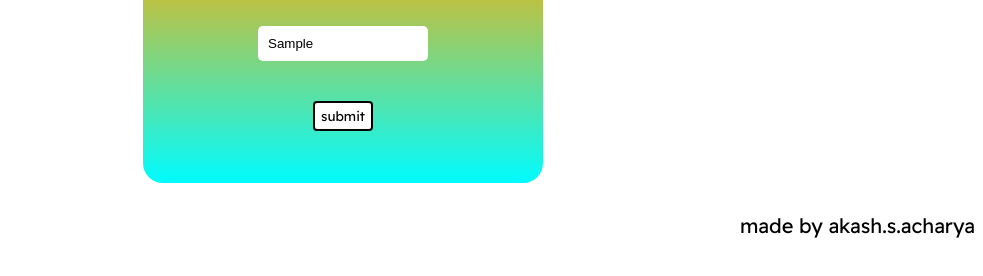
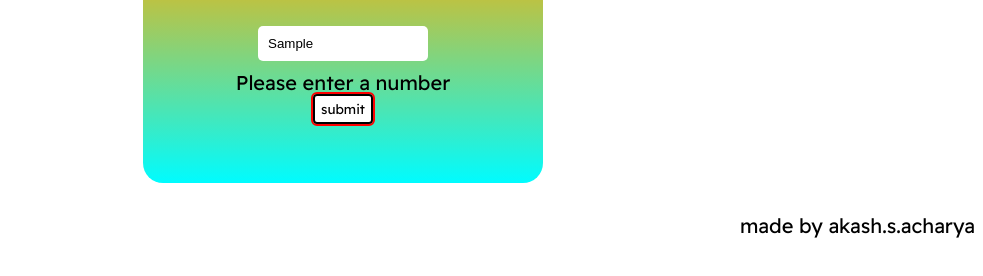
Before and after one commit to nanooro/odd-or-even, a plain HTML site: page index.html in a window 1280 px wide. Both pictures are taken after typing "Sample" into the empty fields and a click on the button "submit". Shown: the part 230-506 px from the top of the page, without its empty margins (297-1280 px from the left). Drawn offline with Linux system fonts and the light colour scheme.

Commit message:
Add files via upload
finally fixed my website

```diff
--- a/index.html
+++ b/index.html
@@ -1,7 +1,6 @@
 <!DOCTYPE html>
 <html lang="en">
   <link rel="stylesheet" href="style.css" />
-  <script src="index.js" defer></script>
   <link
     href="https://fonts.googleapis.com/css2?family=Readex+Pro&display=swap"
     rel="stylesheet"
@@ -35,14 +34,20 @@
       <div class="card">
         <h1 class="hello">Enter your number</h1>
         <div class="inputbox">
-          <input class="userInput" type="text" placeholder="your number here" />
-          <button class="submit">submit</button>
+          <input
+            id="userInput"
+            class="userInput"
+            type="text"
+            placeholder="your number here"
+          />
+          <p id="output"></p>
+          <button class="submit" onclick="submit();">submit</button>
         </div>
       </div>
     </div>
     <div class="watermarkcontainer">
       <p class="watermark">made by akash.s.acharya</p>
     </div>
-
+    <script src="index.js" defer></script>
   </body>
 </html>
--- a/index.js
+++ b/index.js
@@ -1,18 +1,25 @@
-// function update(){
-//     let inputNumber = document.getElementById("numberinput");
-//     let whoknows = inputNumber.value;
-//     let output = document.getElementById("inputtednum1");
-//     let output2 = output.textContent;
-//     output.textContent = whoknows;
-//     if (isNaN(whoknows)){
-//         output.textContent = "please enter a number";
-//     }else{
-//         output.textContent = "ur number is odd";
-//         if (whoknows % 2 === 0){
-//             output.textContent = "ur number is even";
-//         }else{
+function submit() {
+  let referenceOfUserInput = document.getElementById("userInput");
+  let userInput = referenceOfUserInput.value;
+  // console.log("user has entered " + userInput);
+  // this above code gets what the user has typed
+  let referenceOfResult = document.getElementById("output");
+  let result = referenceOfResult.innerText;
+  // console.log(result);
+  // this code get the text of the result para
+  if (isNaN(userInput)) {
+    console.log("user has not entered a number ");
+    referenceOfResult.innerText = "Please enter a number";
+  } else {
+    //checks if num is even
+    console.log("user entered number ");
+    if ((userInput & 1) === 0) {
+      console.log("yup user entered a number that is divisible by 2 ");
+      referenceOfResult.innerText = "ur number is even";
+    } else {
+      console.log("nope user entered a number that is not divisible by 2 ");
+      referenceOfResult.innerText = "ur number is odd";
+    }
+  }
 
-//         }
-//     }
-
-// }
+}
--- a/style.css
+++ b/style.css
@@ -123,7 +123,7 @@
   width: 60px;
   height: 30px;
   border-radius: 4px;
-  margin-top: 30px;
+  margin-top: 0px;
   margin-left: 00px;
   background-color: #ffffff;
   transition-delay: none;
@@ -163,3 +163,11 @@
   font-size: 20px;
   font-family: "Readex Pro", sans-serif;
 }
+.submit:focus{
+ outline: solid red 2px;
+}
+#output{
+  font-family: "Readex pro";
+  font-size: 20px;
+  margin: -1px;
+}
```
